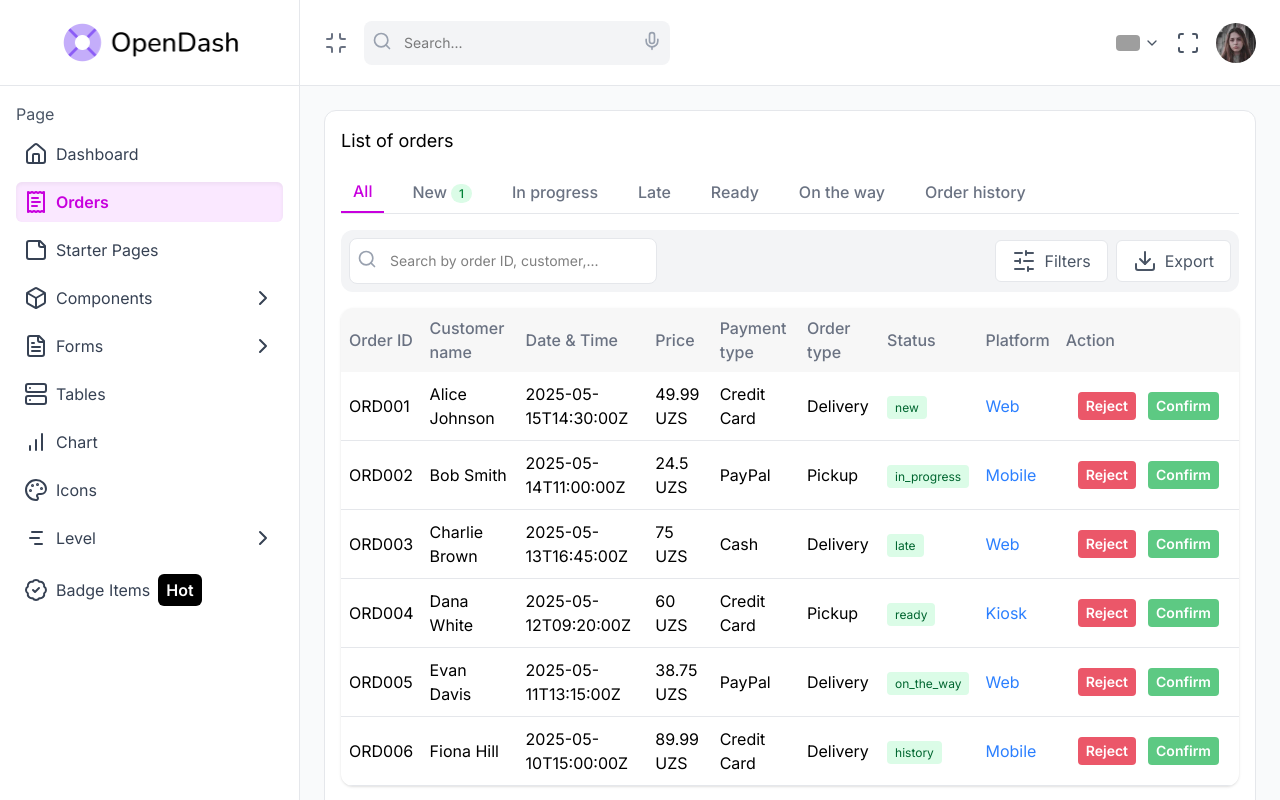
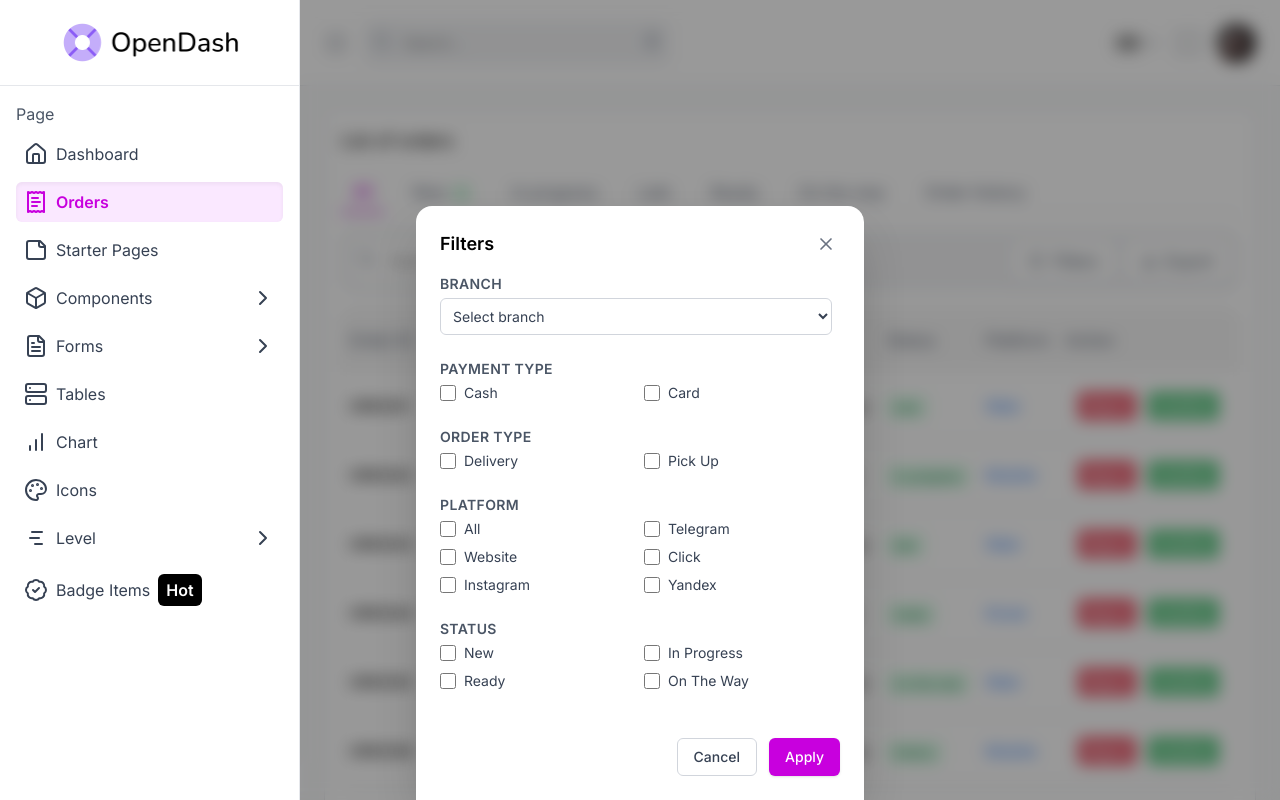
Before and after one commit to shukurillaevumar/dashboard, a Next.js app: page /orders in a window 1280 px wide. Both pictures are taken after a click on the button "Filters". Shown: the top 800 px of the page. Built offline with nearby package versions, Linux system fonts and the light colour scheme; grey boxes are pictures that could not be loaded.

Commit message:
added filters modal

```diff
--- a/src/components/Filters.tsx
+++ b/src/components/Filters.tsx
@@ -1,16 +1,211 @@
-import { SlidersHorizontal, Download } from "lucide-react";
+/* eslint-disable react/no-unescaped-entities */
+"use client";
+import { useState } from "react";
+import { SlidersHorizontal, Download, X } from "lucide-react";
+import { motion, AnimatePresence } from "framer-motion";
 
-export default function Filters() {
+/**
+ * Filters component – floating action buttons + bottom‑sheet modal
+ * Added Apply & Cancel buttons.
+ */
+export default function Filters({
+  onApply,
+}: {
+  onApply?: (values: unknown) => void;
+}) {
+  const [open, setOpen] = useState(false);
+
+  // TODO: collect real values
+  const handleApply = () => {
+    onApply?.({});
+    setOpen(false);
+  };
+
+  const sheetVariants = {
+    hidden: { y: "100%" },
+    visible: {
+      y: 0,
+      transition: { type: "spring", stiffness: 320, damping: 24 },
+    },
+  } as const;
+
   return (
-    <div className="space-x-2 flex max-sm:hidden">
-      <button className="px-4 py-2 border border-gray-200 bg-white rounded-md flex gap-2 items-center cursor-pointer text-gray-600 hover:bg-black/10 transition-all duration-200 ease-in">
-        <SlidersHorizontal />
-        Filters
-      </button>
-      <button className="px-4 py-2 border border-gray-200 bg-white rounded-md flex gap-2 items-center cursor-pointer text-gray-600 hover:bg-black/10 transition-all duration-200 ease-in">
-        <Download />
-        Export
-      </button>
-    </div>
+    <>
+      {/* Action buttons */}
+      <div className="flex gap-2 max-sm:hidden">
+        <Button
+          icon={<SlidersHorizontal className="size-4" />}
+          label="Filters"
+          onClick={() => setOpen(true)}
+        />
+        <Button
+          icon={<Download className="size-4" />}
+          label="Export"
+          onClick={() => {
+            /* TODO: export logic */
+          }}
+        />
+      </div>
+
+      {/* Bottom-sheet modal */}
+      <AnimatePresence>
+        {open && (
+          <>
+            {/* Backdrop */}
+            <motion.div
+              key="backdrop"
+              className="fixed inset-0 z-40 bg-black/40 backdrop-blur-sm"
+              initial={{ opacity: 0 }}
+              animate={{ opacity: 1 }}
+              exit={{ opacity: 0 }}
+              onClick={() => setOpen(false)}
+            />
+
+            {/* Sheet */}
+            <motion.aside
+              key="sheet"
+              className="fixed inset-x-0 bottom-0 z-50 rounded-t-2xl bg-white p-6 shadow-2xl sm:mx-auto sm:max-w-md"
+              variants={sheetVariants}
+              initial="hidden"
+              animate="visible"
+              exit="hidden"
+            >
+              {/* Header */}
+              <header className="mb-4 flex items-center justify-between">
+                <h2 className="text-lg font-semibold">Filters</h2>
+                <button
+                  onClick={() => setOpen(false)}
+                  className="rounded-full p-1 text-gray-500 transition hover:bg-gray-100 hover:text-gray-700"
+                  aria-label="Close filters"
+                >
+                  <X className="size-5" />
+                </button>
+              </header>
+
+              {/* Content */}
+              <div className="space-y-6 text-sm text-gray-700 max-h-[55vh] overflow-y-auto pr-2">
+                {/* Branch */}
+                <Field label="Branch">
+                  <select
+                    defaultValue=""
+                    className="w-full rounded-md border border-gray-300 bg-white p-2 text-gray-700 outline-none focus:border-fuchsia-500 focus:ring-1 focus:ring-fuchsia-500"
+                  >
+                    <option value="" disabled hidden>
+                      Select branch
+                    </option>
+                    <option value="All">All</option>
+                    <option value="Yunusobod">Yunusobod</option>
+                  </select>
+                </Field>
+
+                {/* Check groups */}
+                <CheckGroup label="Payment type" options={["Cash", "Card"]} />
+                <CheckGroup
+                  label="Order type"
+                  options={["Delivery", "Pick up"]}
+                />
+                <CheckGroup
+                  label="Platform"
+                  options={[
+                    "All",
+                    "Telegram",
+                    "Website",
+                    "Click",
+                    "Instagram",
+                    "Yandex",
+                  ]}
+                />
+                <CheckGroup
+                  label="Status"
+                  options={["New", "In progress", "Ready", "On the way"]}
+                />
+                <CheckGroup
+                  label="Date period"
+                  options={[
+                    "All",
+                    "Daily",
+                    "Weekly",
+                    "Monthly",
+                    "Yearly",
+                    "Custom",
+                  ]}
+                />
+              </div>
+
+              {/* Footer */}
+              <div className="mt-6 flex justify-end gap-3">
+                <button
+                  onClick={() => setOpen(false)}
+                  className="rounded-md border border-gray-300 bg-white px-4 py-2 text-sm font-medium text-gray-700 transition hover:bg-gray-100"
+                >
+                  Cancel
+                </button>
+                <button
+                  onClick={handleApply}
+                  className="rounded-md bg-fuchsia-600 px-4 py-2 text-sm font-medium text-white shadow transition hover:bg-fuchsia-700 active:scale-95"
+                >
+                  Apply
+                </button>
+              </div>
+            </motion.aside>
+          </>
+        )}
+      </AnimatePresence>
+    </>
   );
 }
+
+/* ----------------------------- Sub-components ---------------------------- */
+interface ButtonProps extends React.ButtonHTMLAttributes<HTMLButtonElement> {
+  icon: React.ReactNode;
+  label: string;
+}
+function Button({ icon, label, ...props }: ButtonProps) {
+  return (
+    <button
+      {...props}
+      className="flex items-center gap-2 rounded-md border border-gray-200 bg-white px-4 py-2 text-gray-600 shadow-sm transition hover:bg-gray-100 active:scale-95 disabled:opacity-50"
+    >
+      {icon}
+      <span>{label}</span>
+    </button>
+  );
+}
+interface FieldProps {
+  label: string;
+  children: React.ReactNode;
+}
+function Field({ label, children }: FieldProps) {
+  return (
+    <fieldset className="space-y-1">
+      <label className="block text-sm font-semibold uppercase tracking-wide text-gray-600">
+        {label}
+      </label>
+      {children}
+    </fieldset>
+  );
+}
+interface CheckGroupProps {
+  label: string;
+  options: string[];
+}
+function CheckGroup({ label, options }: CheckGroupProps) {
+  return (
+    <Field label={label}>
+      <ul className="grid grid-cols-2 gap-x-4 gap-y-2">
+        {options.map((opt) => (
+          <li key={opt} className="flex items-center gap-2">
+            <input
+              id={opt}
+              type="checkbox"
+              className="h-4 w-4 rounded border-gray-300 text-fuchsia-600 focus:ring-fuchsia-500"
+            />
+            <label htmlFor={opt} className="select-none capitalize">
+              {opt}
+            </label>
+          </li>
+        ))}
+      </ul>
+    </Field>
+  );
+}
```
